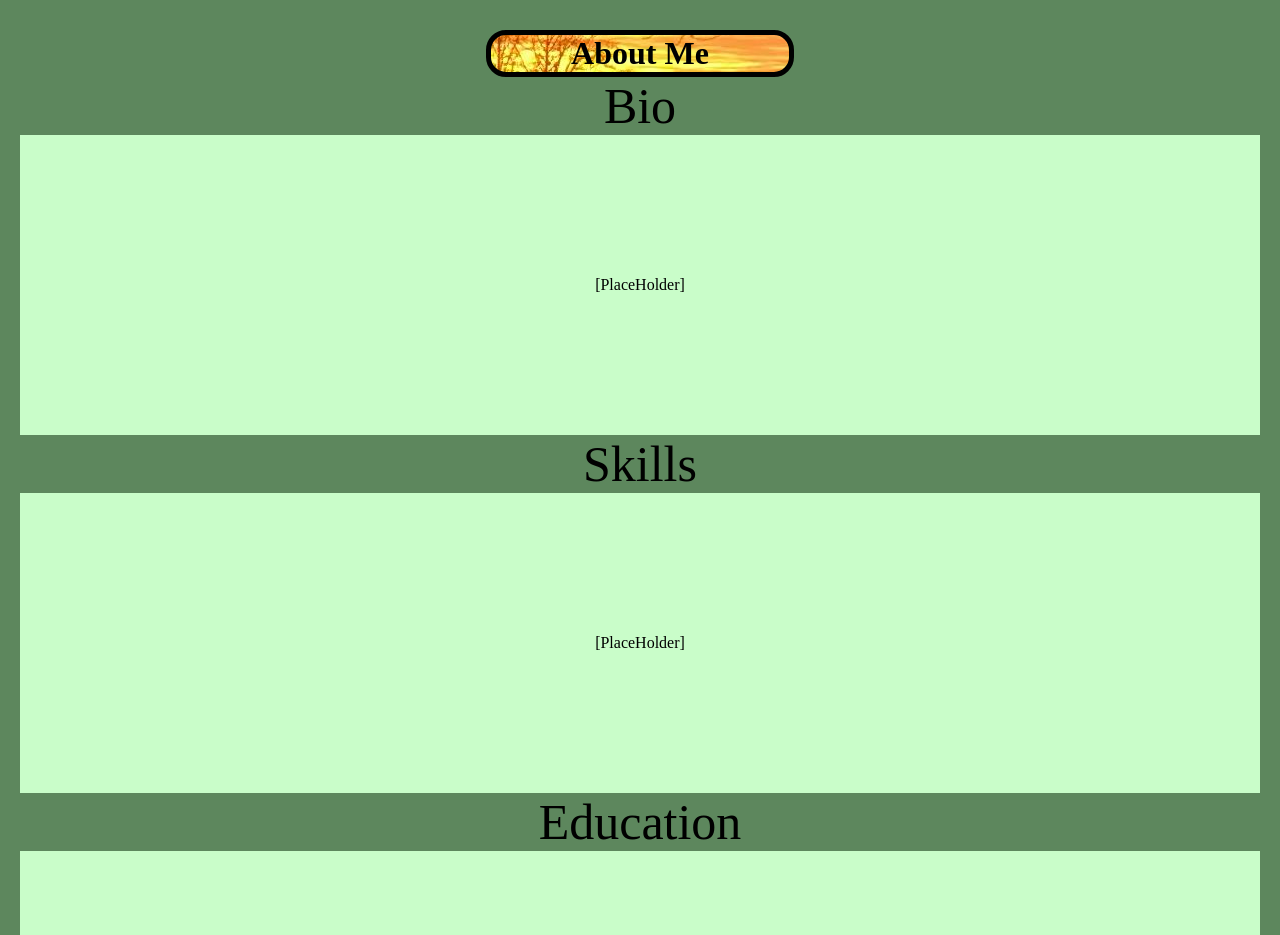
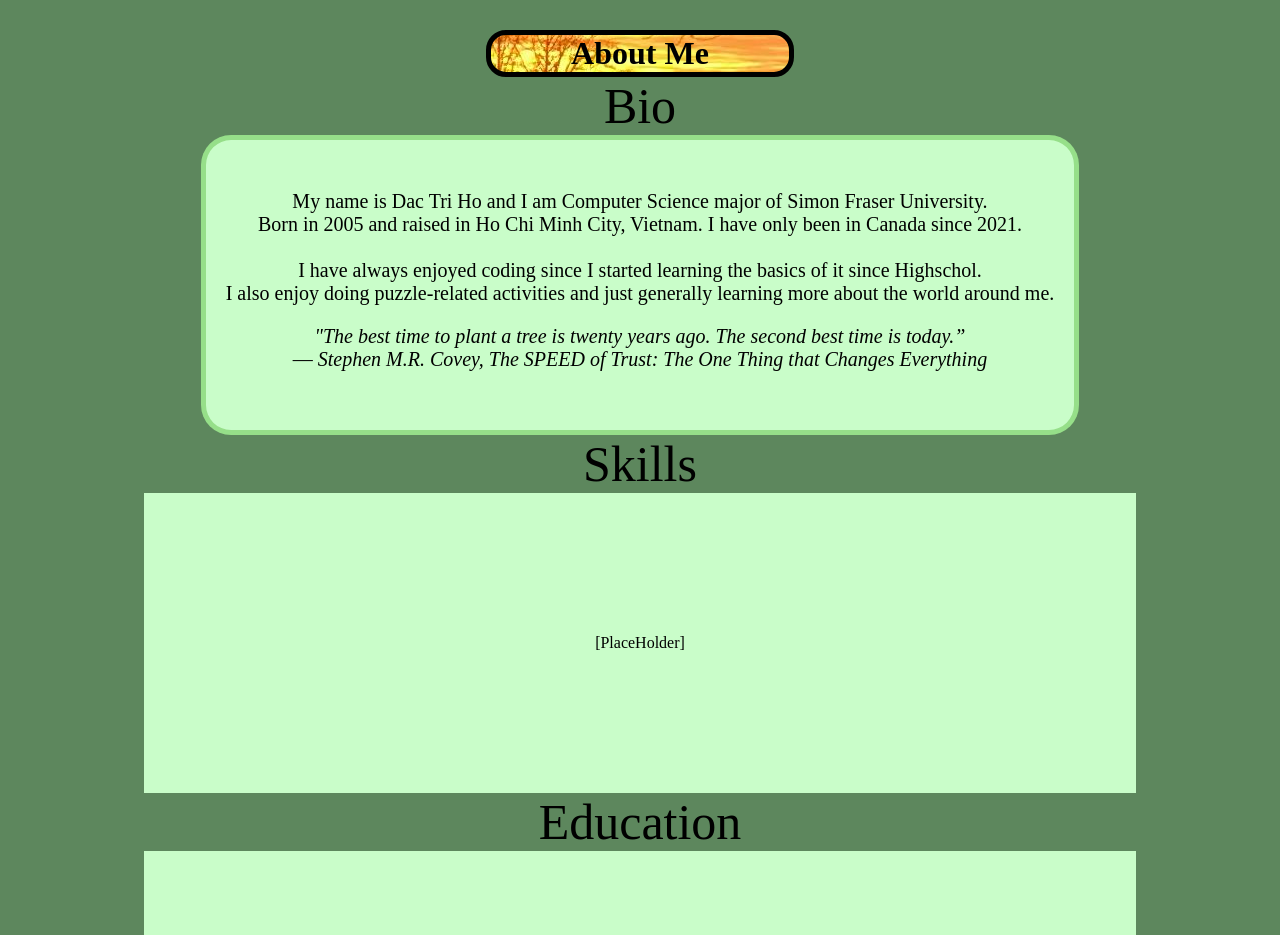
Before and after one commit to DacTriHo/DacTriHo.github.io, a plain HTML site: page index.html in a window 1280 px wide. Shown: the part 800-1735 px from the top of the page. Drawn offline with Linux system fonts and the light colour scheme; a web font is replaced by a local one.

Commit message:
feat: added bio

```diff
--- a/index.html
+++ b/index.html
@@ -30,7 +30,7 @@
       </div>
       <!--Overview-->
       <div class="overview">
-        <h2>Hi, I'm <span>Dac Tri Ho!</span> Welcome to my Portfolio Website 🌲</h2>
+        <h2>Hi, I'm <span class="home-name">Dac Tri Ho!</span> Welcome to my Portfolio Website 🌲</h2>
         <h2>You can check out more about who I am below or by using the navigation bar</h2>
       </div>
     </div>
@@ -40,11 +40,17 @@
       <!--About Me-->
       <div class="section" id="about">
         <h1>About Me</h1>
-        <div class="content-box">
+        <div class="content-box" id="bio">
           <h2>Bio</h2>
-          <p>[PlaceHolder]</p>
+          <p>
+            My name is Dac Tri Ho and I am Computer Science major of Simon Fraser University.
+            <br>Born in 2005 and raised in Ho Chi Minh City, Vietnam. I have only been in Canada since 2021.
+            <br><br>I have always enjoyed coding since I started learning the basics of it since Highschol.
+            <br>I also enjoy doing puzzle-related activities and just generally learning more about the world around me.
+            <br><span class="quote">"The best time to plant a tree is twenty years ago. The second best time is today.”<br>― Stephen M.R. Covey, The SPEED of Trust: The One Thing that Changes Everything</span>
+          </p>
         </div>
-        <div class="content-box">
+        <div class="content-box" id="skills">
           <h2>Skills</h2>
           <p>[PlaceHolder]</p>
         </div>
--- a/style.css
+++ b/style.css
@@ -106,7 +106,7 @@ body {
     font-weight: bold;
     font-size: 20px;
 }
-span {
+.home-name {
     color: #08610b;
 }
 
@@ -133,7 +133,7 @@ span {
     border-radius: 20px;
 }
 .content-box {
-    width: 100%;
+    width: 80%;
 }
 
 .content-box h2 {
@@ -150,6 +150,7 @@ span {
     height: 300px;
 }
 
+/*Contacts*/
 .contacts-grid {
     margin-top: 30px;
     display: grid;
@@ -179,3 +180,27 @@ span {
     transform: scale(1.1);
     transition: transorm 0.3s ease;
 }
+
+/*Bio*/
+#bio .quote {
+    display: block;
+    margin-top: 20px;
+    font-style: italic;
+    text-align: center;
+    height: fit-content;
+}
+
+#bio p {
+    font-size: 20px;
+}
+
+#bio *:not(h2, .quote) {
+    display: inline-block;
+    justify-content: center;
+    align-items: center;
+    background-color: rgb(201, 253, 201);
+    height: 300px;
+    padding: 50px 20px 0 20px;
+    border: solid 5px rgba(107, 198, 82, 0.537);
+    border-radius: 30px;
+}
```
